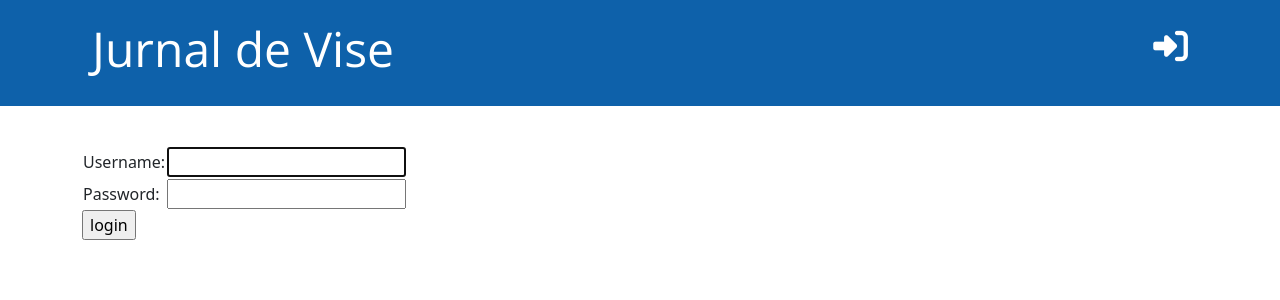
After one commit to Andrei-Ardei/my-first-blog, a Django app: page /accounts/login/ in a window 1280 px wide. The commit adds this page. Shown: the top 300 px of the page. Run offline with Django 3.2, Linux system fonts and the light colour scheme.

Commit message:
added login module

```diff
--- a/blog/static/css/blog.css
+++ b/blog/static/css/blog.css
@@ -1,5 +1,5 @@
 .page-header {
-    background-color: #C25100;
+    background-color: #0e61aa;
     margin-top: 0;
     margin-bottom: 40px;
     padding: 20px 20px 20px 40px;
@@ -18,11 +18,12 @@ h1,
 h2,
 h3,
 h4 {
-    font-family: 'Lobster', cursive;
+    font-family: 'Open Sans', sans-serif;
 }
 
 .date {
-    color: #40E0D0;
+    color: #333333;
+	font-weight: bold;
 }
 
 .save {
@@ -59,12 +60,12 @@ h4 {
 
 .btn-secondary,
 .btn-secondary:visited {
-    color: #C25100;
+    color: #0e61aa;
     background: none;
-    border-color: #C25100;
+    border-color: #0e61aa;
 }
 
 .btn-secondary:hover {
     color: #FFFFFF;
-    background-color: #C25100;
+    background-color: #0e61aa;
 }
--- a/blog/templates/blog/base.html
+++ b/blog/templates/blog/base.html
@@ -1,20 +1,32 @@
 {% load static %}
 <!DOCTYPE html>
 <html>
+
 <head>
 	<title>Jurnal de Vise</title>
-        <link rel="stylesheet" href="https://cdn.jsdelivr.net/npm/bootstrap@5.1.3/dist/css/bootstrap.min.css" integrity="sha384-1BmE4kWBq78iYhFldvKuhfTAU6auU8tT94WrHftjDbrCEXSU1oBoqyl2QvZ6jIW3" crossorigin="anonymous">
+	<link href="https://cdn.jsdelivr.net/npm/bootstrap@5.0.2/dist/css/bootstrap.min.css" rel="stylesheet" integrity="sha384-EVSTQN3/azprG1Anm3QDgpJLIm9Nao0Yz1ztcQTwFspd3yD65VohhpuuCOmLASjC" crossorigin="anonymous">
+	<link rel="preconnect" href="https://fonts.googleapis.com">
+	<link rel="preconnect" href="https://fonts.gstatic.com" crossorigin>
+	<link href="https://fonts.googleapis.com/css2?family=Open+Sans:ital@0;1&display=swap" rel="stylesheet">
 	<link href='//fonts.googleapis.com/css?family=Lobster&subset=latin,latin-ext' rel='stylesheet' type='text/css'>
+	<link rel="stylesheet" href="https://cdnjs.cloudflare.com/ajax/libs/font-awesome/6.4.0/css/all.min.css" integrity="sha512-iecdLmaskl7CVkqkXNQ/ZH/XLlvWZOJyj7Yy7tcenmpD1ypASozpmT/E0iPtmFIB46ZmdtAc9eNBvH0H/ZpiBw==" crossorigin="anonymous" referrerpolicy="no-referrer" />
 	<link rel="stylesheet" href="{% static 'css/blog.css' %}">
 </head>
+
 <body>
 	<header class="page-header">
 		<div class="container">
 			{% if user.is_authenticated %}
 			<a href="{% url 'post_new' %}" class="top-menu">
-					{% include './icons/file-earmark-plus.svg' %}
+				<i class="fa-solid fa-plus"></i>
 			</a>
+			<a href="{% url 'post_draft_list' %}" class="top-menu"><i class="fa-brands fa-firstdraft"></i></a>
+			<p class="top-menu">Hello {{ user.username }} <small>(<a href="{% url 'logout' %}">Log out</a>)</small></p>
+
+			{% else %}
+			  <a href="{% url 'login' %}" class="top-menu"><i class="fa-solid fa-right-to-bracket"></i></a>
 			{% endif %}
+
 			<h1><a href="/">Jurnal de Vise</a></h1>
 		</div>
 	</header>
@@ -27,4 +39,5 @@
 		</div>
 	</main>
 </body>
+
 </html>
--- /dev/null
+++ b/blog/templates/registration/login.html
@@ -0,0 +1,24 @@
+{% extends "blog/base.html" %}
+
+{% block content %}
+    {% if form.errors %}
+        <p>Your username and password didn't match. Please try again.</p>
+    {% endif %}
+
+    <form method="post" action="{% url 'login' %}">
+    {% csrf_token %}
+        <table>
+        <tr>
+            <td>{{ form.username.label_tag }}</td>
+            <td>{{ form.username }}</td>
+        </tr>
+        <tr>
+            <td>{{ form.password.label_tag }}</td>
+            <td>{{ form.password }}</td>
+        </tr>
+        </table>
+
+        <input type="submit" value="login" />
+        <input type="hidden" name="next" value="{{ next }}" />
+    </form>
+{% endblock %}
--- a/blog/urls.py
+++ b/blog/urls.py
@@ -6,4 +6,7 @@ urlpatterns = [
     path('post/<int:pk>/', views.post_detail,name='post_detail'),
     path('post/new/', views.post_new, name='post_new'),
     path('post/<int:pk>/edit/', views.post_edit, name='post_edit'),
+    path('drafts/', views.post_draft_list, name='post_draft_list'),
+    path('post/<pk>/publish/', views.post_publish, name='post_publish'),
+    path('post/<pk>/remove/', views.post_remove, name='post_remove'),
 ]
--- a/mysite/settings.py
+++ b/mysite/settings.py
@@ -121,7 +121,11 @@ USE_TZ = True
 STATIC_URL = '/static/'
 STATIC_ROOT = BASE_DIR / 'static'
 
+
 # Default primary key field type
 # https://docs.djangoproject.com/en/3.2/ref/settings/#default-auto-field
 
 DEFAULT_AUTO_FIELD = 'django.db.models.BigAutoField'
+
+#LOGIN REDIRECT URL
+LOGIN_REDIRECT_URL = '/'
--- a/mysite/urls.py
+++ b/mysite/urls.py
@@ -16,7 +16,11 @@ Including another URLconf
 from django.contrib import admin
 from django.urls import path, include
 
+from django.contrib.auth import views
+
 urlpatterns = [
     path('admin/', admin.site.urls),
+    path('accounts/login/', views.LoginView.as_view(), name='login'),
+    path('accounts/logout/', views.LogoutView.as_view(next_page='/'), name='logout'),
     path('', include('blog.urls')),
 ]
```
Also changed, not shown: blog/templates/blog/post_detail.html (+6 -3 lines), blog/templates/blog/post_draft_list.html (added, +11 -0 lines), blog/views.py (+22 -2 lines). Lines whose indentation alone changed are shown as unchanged.
